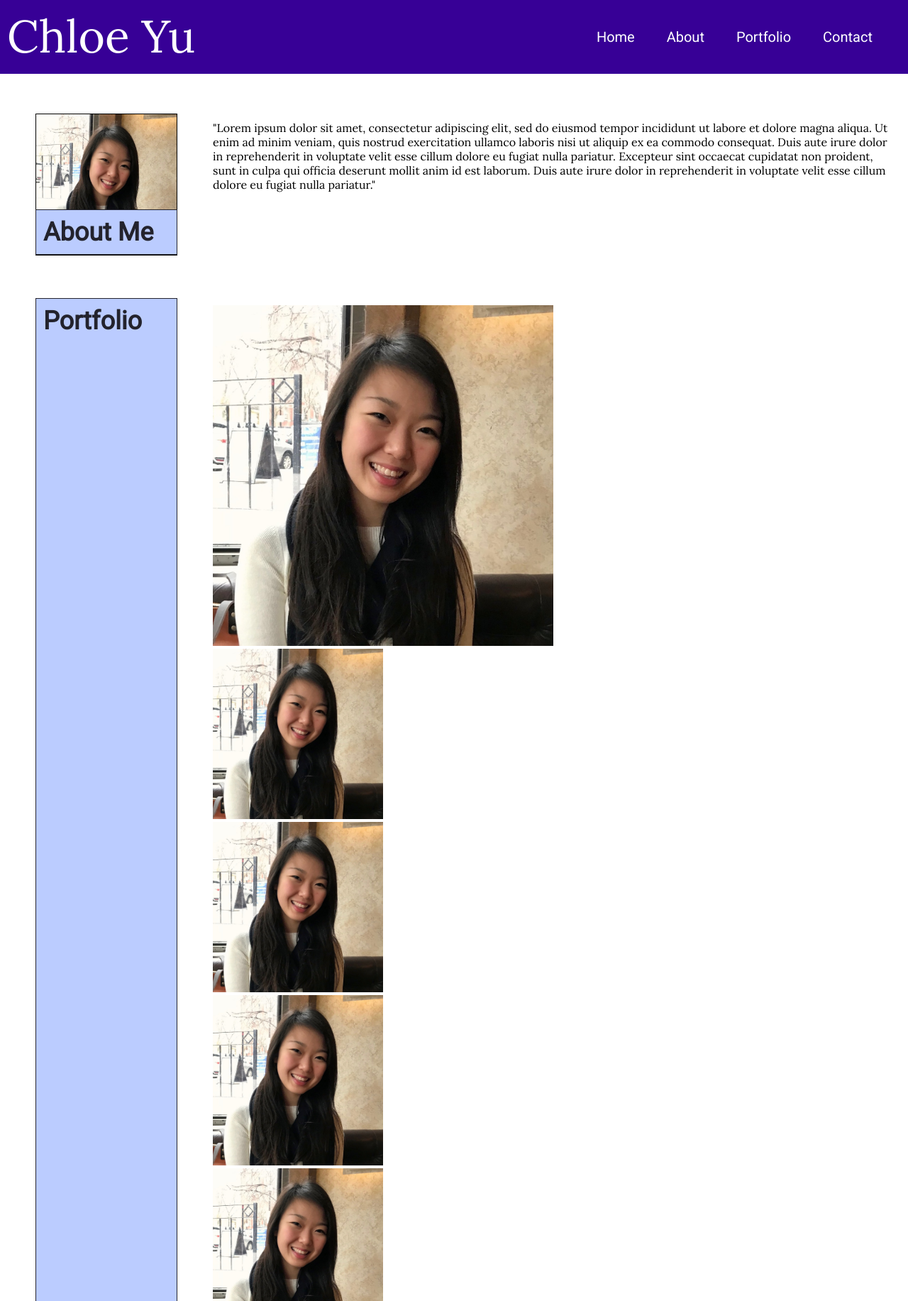
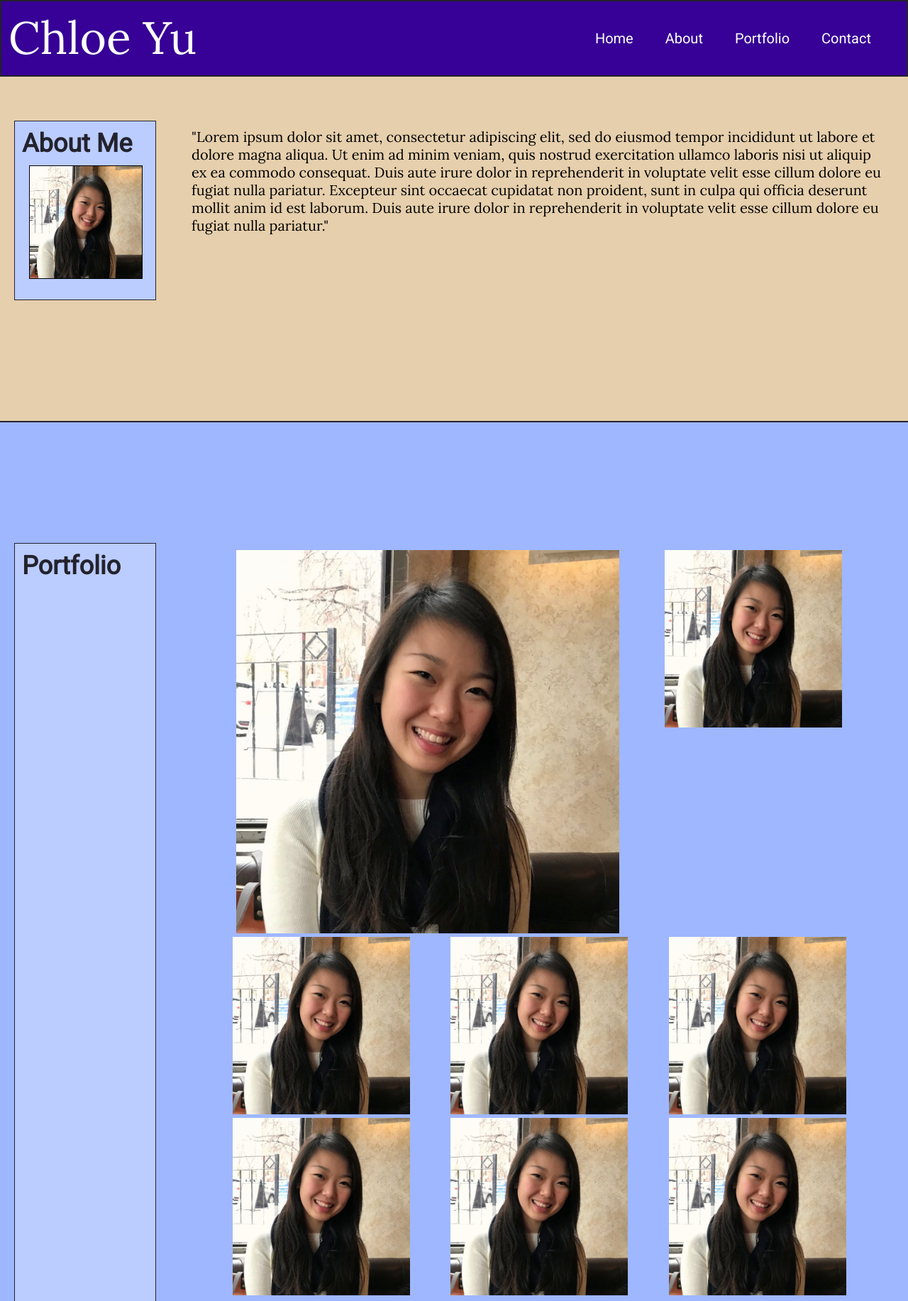
Before and after one commit to chloeyu17/portfolio, a plain HTML site: page index.html in a window 1280 px wide. Shown: the top 1833 px of the page at 71% size. Drawn offline with Linux system fonts and the light colour scheme.

Commit message:
fixed some formatting in the stylesheet

```diff
--- a/assets/styles.css
+++ b/assets/styles.css
@@ -14,6 +14,9 @@
     --color4: rgb(64, 64, 199);
     --color5: rgb(35, 35, 45);
     --color6: rgb(187, 204, 255);
+    --color7: rgb(230, 207, 172);
+    --color8: rgb(159, 183, 255);
+    --color9: rgb(159, 255, 186);
     --serif: 'Lora', 'Times New Roman', Times, serif;
     --sans-serif: 'Roboto', 'Arial', sans-serif;
 }
@@ -30,8 +33,12 @@ h1 {
     font-weight: 500;
 }
 
-.bold{
-    font-weight: bold;
+h3 {
+    font-size: 24px;
+    color: var(--color1);
+    text-align: left;
+    padding: var(--padding);
+    margin: var(--margin);
 }
 
 /*Header and navbar*/
@@ -43,6 +50,8 @@ header {
     display: flex;
     justify-content: space-between;
     position: fixed;
+    z-index: 1;
+    border: 2px solid var(--color5);
 }
 
 nav{
@@ -80,32 +89,20 @@ nav a{
 
 .flexwrap{
     display: flex;
-    width: 100%;
-    margin: var(--margin);
     flex-flow: row wrap;
 }
 
 .sect{
-    padding: var(--padding);
     font-family: var(--serif);
     display: flex;
     flex-flow: row wrap;
-    width: 100%;
+    margin: 150px 0px 150px 0px;
 }
 /*Section titles left sidebar*/
 .headshot{
-    width: 200px;
-    height: 200px;
-    margin: var(--margin);
+    width: 160px;
+    margin: var(--padding);
     border: solid var(--color1) 1px;
-    z-index: -1;
-}
-
-.about{
-    position: absolute;
-    top: 275px;
-    z-index: -1;
-    margin: 0;
 }
 
 .title{
@@ -122,7 +119,7 @@ nav a{
 
 /*Section content formatting*/
 .content{
-    font-size: 16px;
+    font-size: 20px;
     color: var(--color1);
     padding: var(--padding);
     margin: var(--margin);
@@ -134,10 +131,26 @@ nav a{
 
 /*Portfolio image formatting*/
 .ASAPimg{
-    width: 50%;
+    width: 540px;
 }
 
 .portimg{
-    width: 25%;
-    display: inline-flex;
+    width: 250px;
 }
+
+#about{
+    background-color: var(--color7);
+    width: 100%;
+    border-bottom: 2px solid var(--color5);
+}
+
+#portfolio{
+    background-color: var(--color8);
+    width: 100%;
+    border-bottom: 2px solid var(--color5);
+}
+
+#contact{
+    background-color: var(--color9);
+    width: 100%;
+}
--- a/index.html
+++ b/index.html
@@ -21,13 +21,15 @@
                 </ul>
             </nav>
         </header>
-        <div class="break"></div>
 
         <main class="flexwrap">
 
-       <article id="about" class="sect">
+            <section id="about">
+                <article class="sect">
+                        <h2 class="title">About Me
                         <img class="headshot" src="assets/images/FB Profile Picture.jpg" alt="Photo of Chloe Yu">
-           <h2 class="about title">About Me</h2>
+                        </h2>
+
                         <p class="content">
                             "Lorem ipsum dolor sit amet, consectetur adipiscing elit, sed do eiusmod tempor incididunt ut labore et dolore magna aliqua.
                             Ut enim ad minim veniam, quis nostrud exercitation ullamco laboris nisi ut aliquip ex ea commodo consequat.
@@ -36,8 +38,10 @@
                             Duis aute irure dolor in reprehenderit in voluptate velit esse cillum dolore eu fugiat nulla pariatur."
                         </p>
                     </article>
+            </section>
 
-       <article id="portfolio" class="sect">
+            <section id="portfolio">
+                <article class="sect">
                         <h2 class="title">Portfolio</h2>
                         <section class="content">
 
@@ -65,25 +69,25 @@
                             <a href="https://chloeyu17.github.io/week2_mini_project/">
                                 <img class="portimg" src="assets/images/FB Profile Picture.jpg" alt="CSS Properties Flexbox Project">
                             </a>
-            <a href="https://chloeyu17.github.io/week2_mini_project/">
-                <img class="portimg" src="assets/images/FB Profile Picture.jpg" alt="CSS Properties Flexbox Project">
-            </a>
+
                         </section>
                     </article>
+                </section>
 
-       <article id="contact" class="sect">
+                <section id="contact">
+                    <article class="sect">
+                        <h2 class="title">Contact</h2>
+                        <section>
+                            <h3>
+                                Email: <a href="mailto: chloeyu100@gmail.com" target="_blank">chloeyu100@gmail.com</a>
+                            </h3>
 
-        <h2 class="title">Contact</h2>
-           <section class="content">
-            <p class="bold content">
-                Email: <a href="mailto: chloeyu100@gmail.com" target="_blank">chloeyu100@gmail.com</a>
-
-            <p class="bold content">
+                            <h3>
                                 GitHub: <a href="https://github.com/chloeyu17" target="_blank">github.com/chloeyu17</a>
-            </p>
+                            </h3>
                         </section>
                     </article>
-
+                </section>
         </main>
     </body>
 </html>
```
Lines whose indentation alone changed are shown as unchanged.
